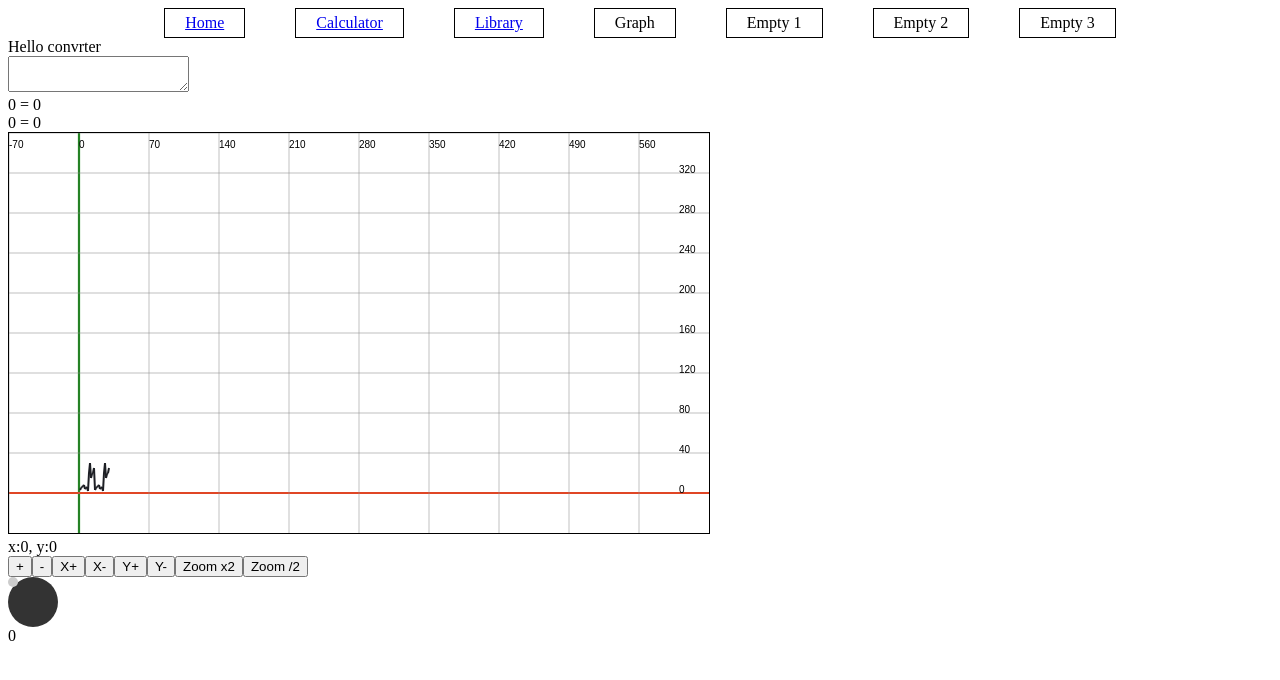
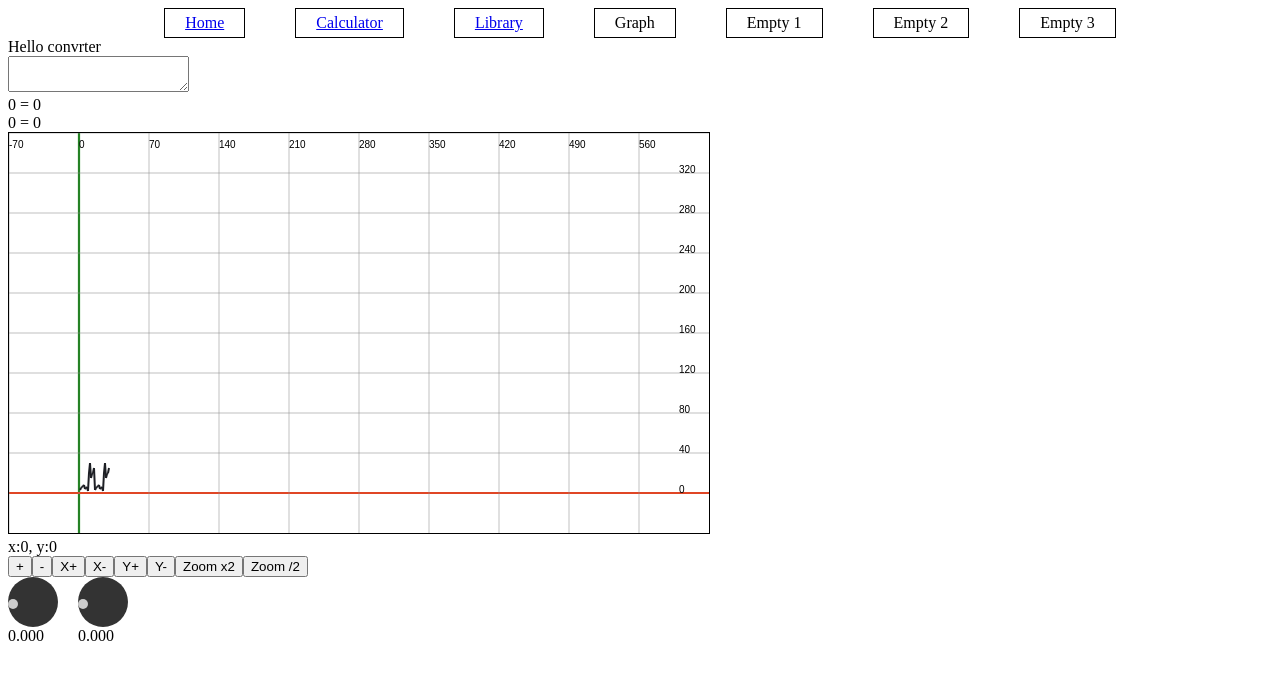
Before and after one commit to vroshupkin/dev-app, a React (Create React App) app: page / in a window 1280 px wide. Shown: the top 680 px of the page. Built offline with nearby package versions, Linux system fonts and the light colour scheme.

Commit message:
next Knob update

```diff
--- a/src/App.js
+++ b/src/App.js
@@ -24,6 +24,8 @@ const border = {
   "border": "1px solid black"
 }
 
+const flex = {display: "flex"};
+
 function App() {
   return (
     <div>
@@ -31,7 +33,11 @@ function App() {
         <div>Hello convrter</div>
         <NumericConverter/>
         <Graph data={data}/>
-        <Knob/>
+        <div style={flex}>
+          <Knob/>
+          <Knob/>
+        </div>
+
 
       </div>
     </div>
--- a/src/Canvas.js
+++ b/src/Canvas.js
@@ -231,8 +231,8 @@ const graph_style = {
 function Graph(props){
     const width  = 700;
     const height = 400;
-    const [cameraCoord,  setCameraCoord]   = useState([-0.1 * width, -0.9 * height])
-    const [graphScale, setGraphScale] = useState(1)
+    const [cameraCoord,  setCameraCoord]    = useState([-0.1 * width, -0.9 * height])
+    const [graphScale, setGraphScale]       = useState(1)
     const [zoom, setZoom] = useState(1)
     const [coord, setCoord] = useState([0, 0])
 
--- a/src/components/Knob.js
+++ b/src/components/Knob.js
@@ -3,36 +3,9 @@ import { vector, point } from '../graph_primitive';
 
 export default Knob
 
-const delay = (ms) => {
-    return new Promise((resolve) => {setTimeout(() => resolve(), ms)})
-}
-
-function calcDegree(p_1, p_2){
-    const delta_x = p_2.x - p_1.x
-    const delta_y = p_2.y - p_1.y
-
-    const rad = Math.atan2(delta_y, delta_x)
-    let deg = rad * (180 / Math.PI)
-
-    return deg
-}
-
-function calculate_center(top, left, height, width){
-    return [top + (height / 2), left + (width / 2)]
-}
-
-function get_center_div(div){
-    const p = new point(0, 0)
-    p.x = div.current.offsetLeft + div.current.offsetWidth / 2;
-    p.y = div.current.offsetTop  - div.current.offsetHeight / 2;
-
-
-    return p;
-}
-
 
 function Knob(){
-    const [arrowCoord, setArrowCoord] = useState([0, 0]);
+    const [arrowCoord, setArrowCoord] = useState([0, 22]);           // Position coordinates
     const [angle, setAngle] =  useState([0, 0]);
     const [rotCount, setRotCount] = useState(0);
 
@@ -41,17 +14,8 @@ function Knob(){
     const refWrapper = useRef();
 
     function knob_event(e){
-        // console.log(e)
         e.preventDefault();
-        // console.log("(", e.clientX, ", ", e.clientY, ")");
         setPressClick(1)
-
-        // const mouse_point = new point(e.clientX, e.clientY)
-        // const v_1 = new vector(get_center_div(refWrapper), mouse_point)
-        // console.log(v_1)
-
-        // console.log("offsetTop", refArrow.current.offsetTop, "offsetLeft", refArrow.current.offsetLeft)
-        // refArrow.current.style.
     }
 
     function mouse_move(e){
@@ -66,14 +30,12 @@ function Knob(){
             else if(delta > 0.8)
                 setRotCount(rotCount - 1)
 
+
             setArrowCoord([e.nativeEvent.offsetX, e.nativeEvent.offsetY])
         }
     }
 
     function release_click(e){
-        // console.log(e)
-        console.log(`${e.nativeEvent.offsetX}, ${e.nativeEvent.offsetY}`)
-
         setPressClick(0)
     }
 
@@ -81,6 +43,12 @@ function Knob(){
         // console.log("press_click =", pressClick)
     }, [pressClick])
 
+    const main_wrapper_style = {
+        width: "70px",
+        height: "70px",
+        margin: "0px"
+
+    }
 
     const wrapper_style = {
         background: "#333",
@@ -104,7 +72,7 @@ function Knob(){
 
 
     return(
-        <div>
+        <div style={main_wrapper_style}>
             <div ref={refWrapper} style = {wrapper_style}
                 onMouseDown = {knob_event}
                 onMouseUp = {release_click}
@@ -112,7 +80,7 @@ function Knob(){
                 >
                 <div ref={refArrow} style = {arrow_style}></div>
             </div>
-            <div>{rotCount + angle[1]}</div>
+            <div>{(rotCount + angle[1]).toFixed(3)}</div>
         </div>
     )
 }
```
